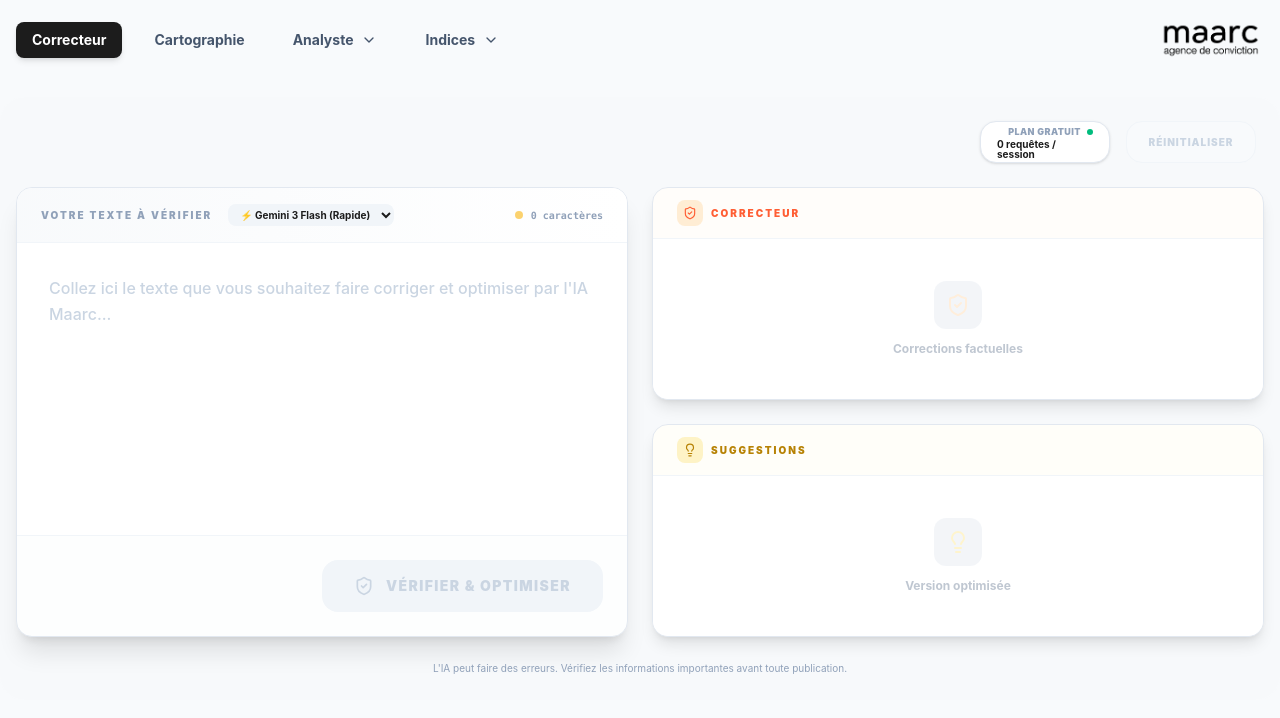
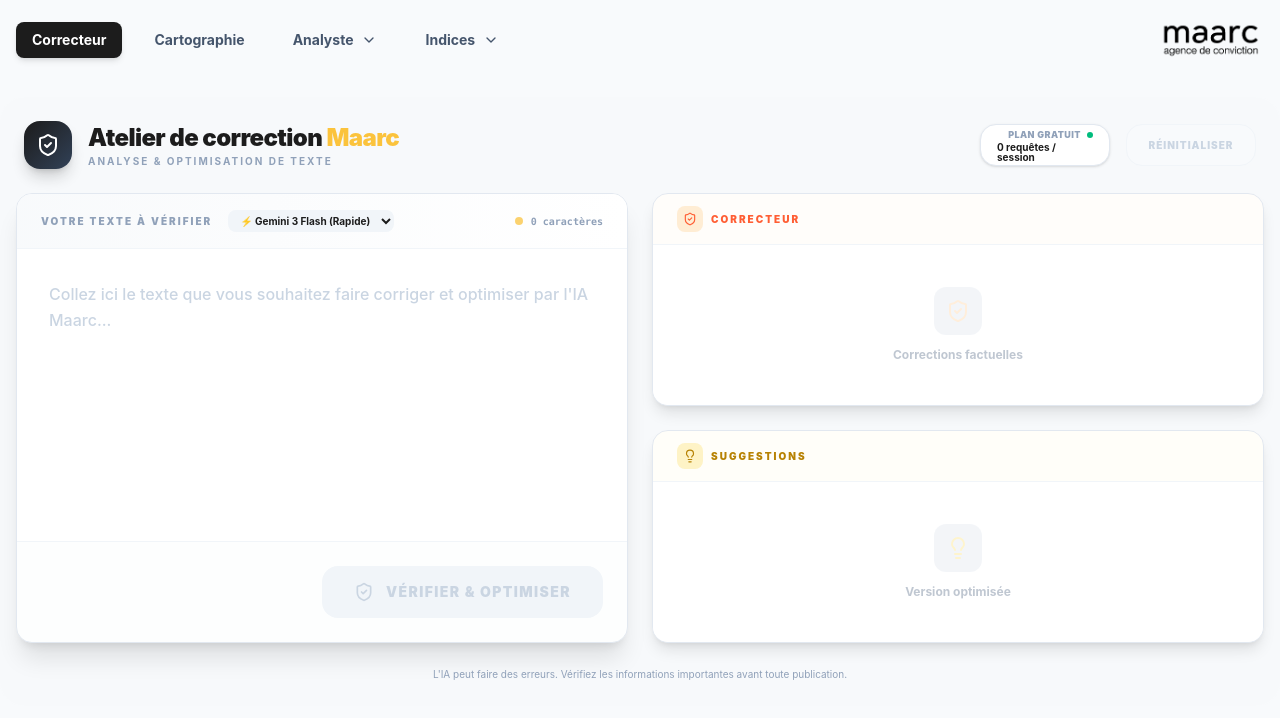
Before and after one commit to maxencedc1/maarc-watch-dashboard, a React (Vite) app: page / in a window 1280 px wide. Shown: the top 718 px of the page. Built offline with nearby package versions, Linux system fonts and the light colour scheme.

Commit message:
Add files via upload

```diff
--- a/src/components/Cartographie.tsx
+++ b/src/components/Cartographie.tsx
@@ -1011,7 +1011,18 @@
 
   return (
     <div className="max-w-7xl mx-auto px-4 py-6 flex flex-col gap-6 bg-slate-50/50 rounded-2xl">
-      <div className="flex items-center justify-end shrink-0 px-2 gap-3">
+      <div className="flex flex-col sm:flex-row items-center justify-between shrink-0 px-2 gap-4">
+        <div className="flex items-center gap-4">
+          <div className="w-12 h-12 rounded-2xl bg-gradient-to-br from-secondary to-slate-700 flex items-center justify-center text-white shadow-lg shadow-secondary/20">
+            <Network size={24} />
+          </div>
+          <div>
+            <h1 className="text-2xl font-black text-secondary tracking-tight">Cartographie <span className="text-primary">Maarc</span></h1>
+            <p className="text-[10px] text-slate-400 font-bold uppercase tracking-[0.2em]">Identifiez rapidement les Clusters qui s'expriment sur vos sujets</p>
+          </div>
+        </div>
+
+        <div className="flex items-center gap-3">
           {/* Compact GEXF Upload */}
           <div className="w-[130px] flex items-center gap-2 bg-white border border-dashed border-slate-300 rounded-2xl px-4 h-[42px] hover:border-secondary transition-colors group relative shadow-sm">
             <Network size={16} className={graph ? 'text-emerald-500' : 'text-slate-400'} />
@@ -1045,6 +1056,7 @@
           >
             Réinitialiser
           </button>
+        </div>
       </div>
 
       <div className="flex-1 grid grid-cols-12 gap-6 min-h-0">
--- a/src/components/Correcteur.tsx
+++ b/src/components/Correcteur.tsx
@@ -92,8 +92,18 @@
 
   return (
     <div className="max-w-7xl mx-auto px-4 py-6 flex flex-col gap-6 bg-slate-50/50 rounded-3xl">
-      {/* Actions */}
-      <div className="flex items-center justify-end shrink-0 px-2 gap-4">
+      {/* Header with Actions */}
+      <div className="flex flex-col sm:flex-row items-center justify-between shrink-0 px-2 gap-4">
+        <div className="flex items-center gap-4">
+          <div className="w-12 h-12 rounded-2xl bg-gradient-to-br from-secondary to-slate-700 flex items-center justify-center text-white shadow-lg shadow-secondary/20">
+            <ShieldCheck size={24} />
+          </div>
+          <div>
+            <h1 className="text-2xl font-black text-secondary tracking-tight">Atelier de correction <span className="text-primary">Maarc</span></h1>
+            <p className="text-[10px] text-slate-400 font-bold uppercase tracking-[0.2em]">Analyse & Optimisation de texte</p>
+          </div>
+        </div>
+
         <div className="flex items-center gap-4">
           {/* Quota Indicator */}
           <div className="w-[130px] flex items-center gap-3 bg-white border border-slate-200 px-4 h-[42px] rounded-2xl shadow-sm">
```
Lines whose indentation alone changed are shown as unchanged.
